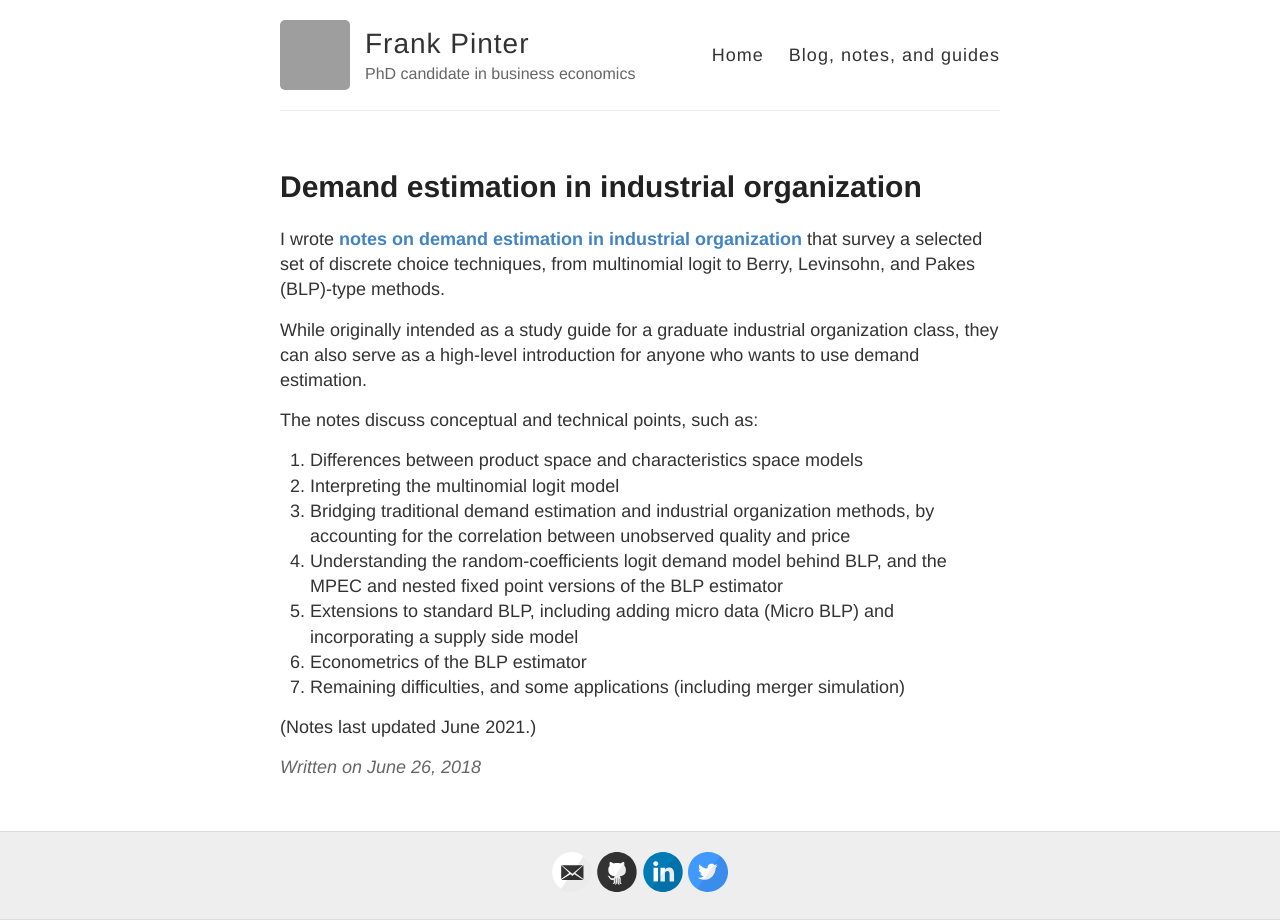
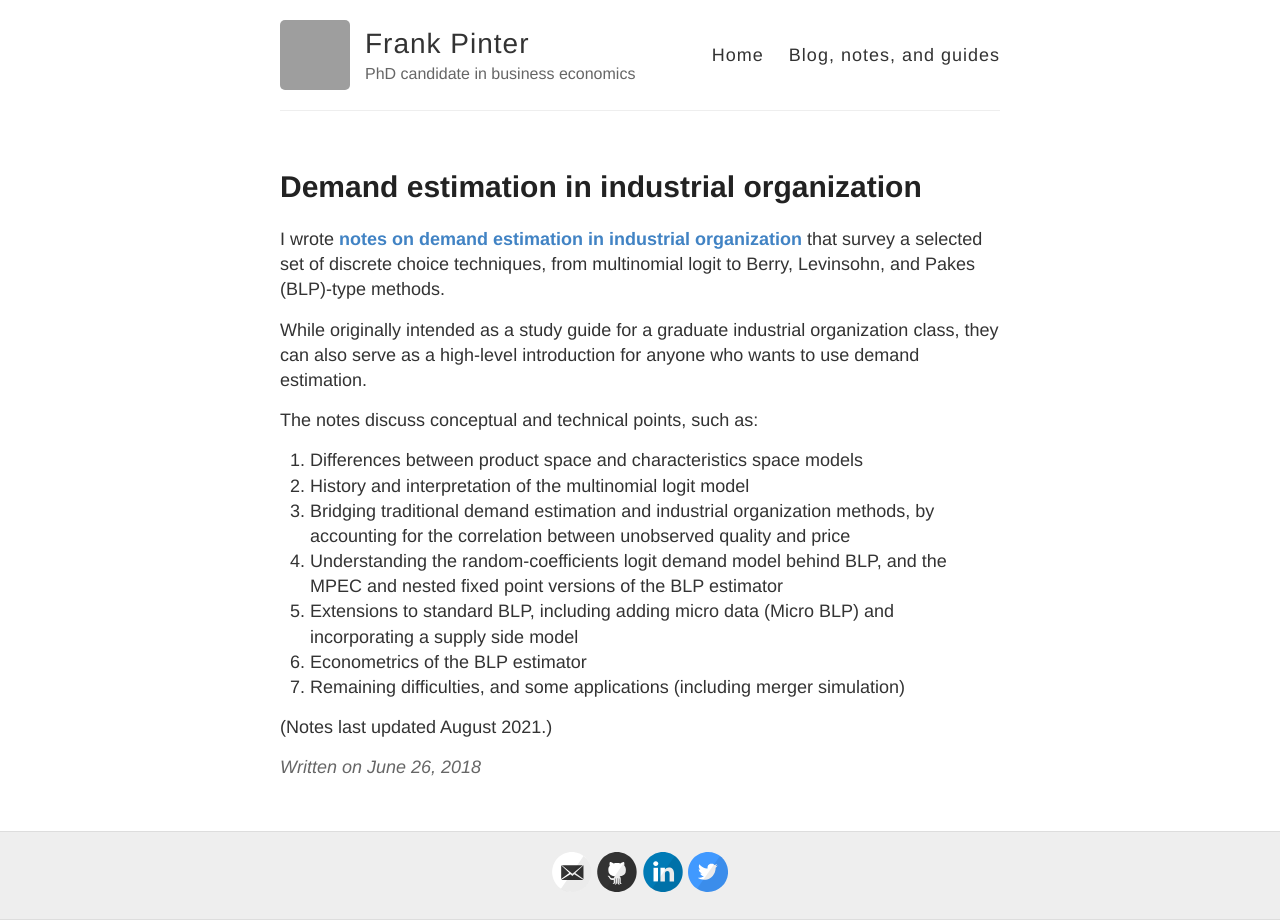
Before and after one commit to fpinter/fpinter.github.io, a Jekyll site: the page built from _posts/2018-06-26-demand.md, in a window 1280 px wide. Built offline with Jekyll 4.4.1, drawn with Linux system fonts in a browser that asks for light colours; grey boxes are pictures that could not be loaded.

Commit message:
minor updates to demand estimation notes
clarify multinomial logit section + add footnote about trade economics

```diff
--- a/_posts/2018-06-26-demand.md
+++ b/_posts/2018-06-26-demand.md
@@ -12,11 +12,11 @@
 The notes discuss conceptual and technical points, such as:
 
 1. Differences between product space and characteristics space models
-2. Interpreting the multinomial logit model
+2. History and interpretation of the multinomial logit model
 3. Bridging traditional demand estimation and industrial organization methods, by accounting for the correlation between unobserved quality and price
 4. Understanding the random-coefficients logit demand model behind BLP, and the MPEC and nested fixed point versions of the BLP estimator
 5. Extensions to standard BLP, including adding micro data (Micro BLP) and incorporating a supply side model
 6. Econometrics of the BLP estimator
 7. Remaining difficulties, and some applications (including merger simulation)
 
-(Notes last updated June 2021.)
+(Notes last updated August 2021.)
```
Also changed, not shown: 1 other file.
